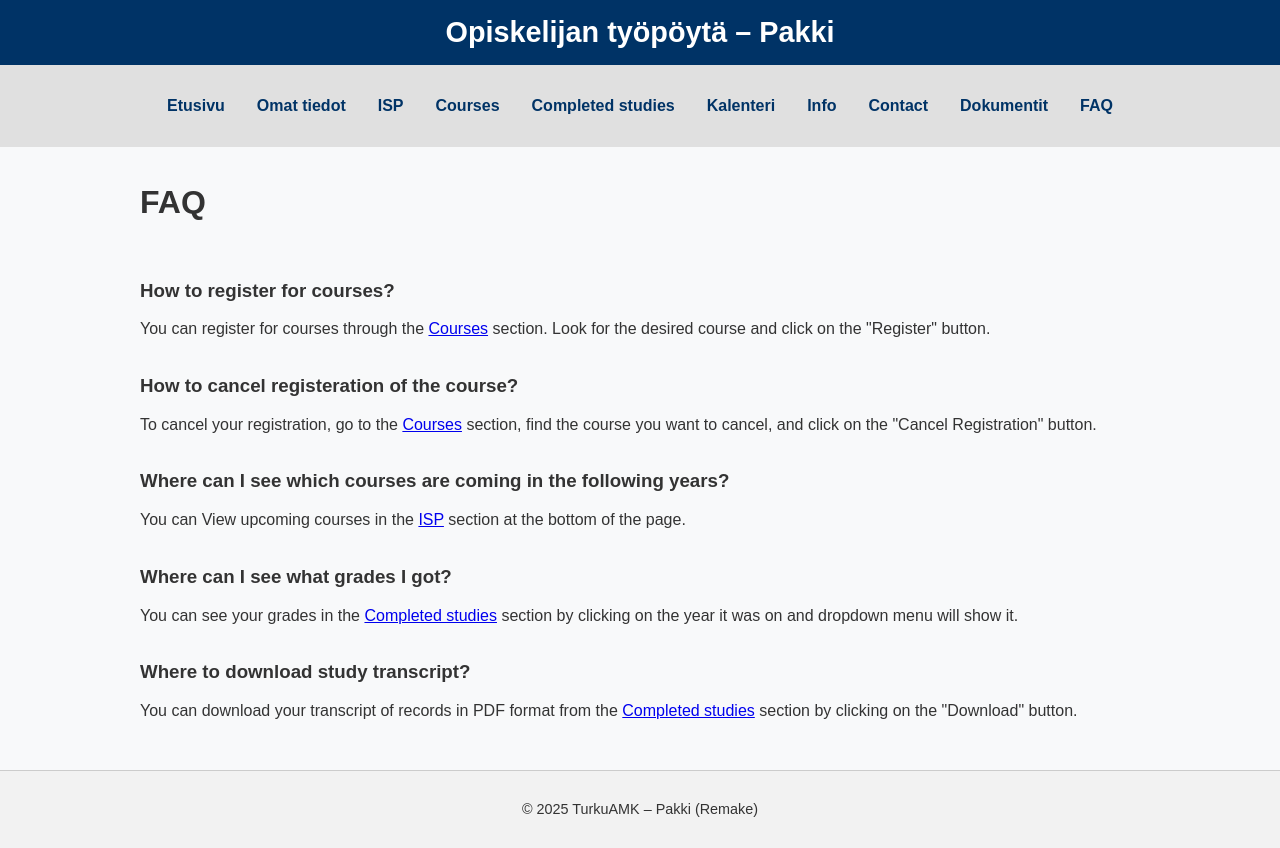
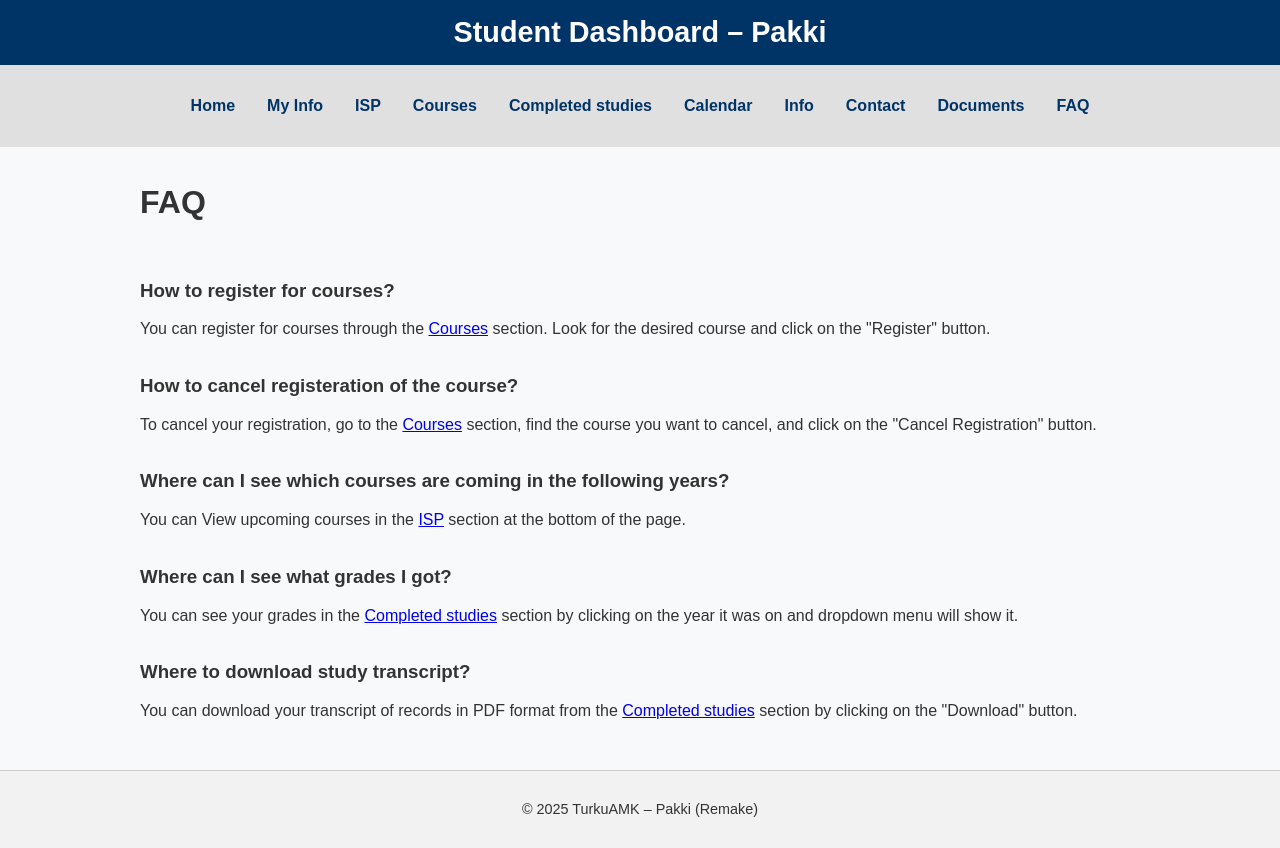
Before and after one commit to samiseveri/UI-Paskaa, a plain HTML site: page ukko.html in a window 1280 px wide. Drawn offline with Linux system fonts and the light colour scheme.

Commit message:
navbarin linkikien kieli vaihdettu suomesta englanniksi :)

```diff
--- a/ukko.html
+++ b/ukko.html
@@ -1,27 +1,27 @@
 <!DOCTYPE html>
-<html lang="fi">
+<html lang="en">
 <head>
     <meta charset="UTF-8">
     <meta name="viewport" content="width=device-width, initial-scale=1.0">
-    <title>Pakki – UKK / Usein kysytyt</title>
+    <title>Pakki – FAQ / Frequently Asked Questions</title>
     <link rel="stylesheet" href="styles.css">
 </head>
 <body>
 <header>
-    <h1>Opiskelijan työpöytä – Pakki</h1>
+    <h1>Student Dashboard – Pakki</h1>
 </header>
 <nav>
     <div class="container">
 
-        <a href="index.html">Etusivu</a>
-        <a href="omasivu.html">Omat tiedot</a>
+        <a href="index.html">Home</a>
+        <a href="omasivu.html">My Info</a>
         <a href="hops.html">ISP</a>
         <a href="Courses.html">Courses</a>
         <a href="suoritukset.html">Completed studies</a>
-        <a href="kalenteri.html">Kalenteri</a>
+        <a href="kalenteri.html">Calendar</a>
         <a href="ohjeet.html">Info</a>
         <a href="Contact.html">Contact</a>
-        <a href="dokumentit.html">Dokumentit</a>
+        <a href="dokumentit.html">Documents</a>
         <a href="ukko.html">FAQ</a>
 
     </div>
```
Also changed, not shown: Contact.html (+6 -6 lines), Courses.html (+6 -6 lines), dokumentit.html (+6 -6 lines), hops.html (+6 -6 lines), index.html (+2 -2 lines), kalenteri.html (+2 -2 lines), ohjeet.html (+6 -6 lines), omasivu.html (+3 -3 lines), suoritukset.html (+7 -7 lines).
